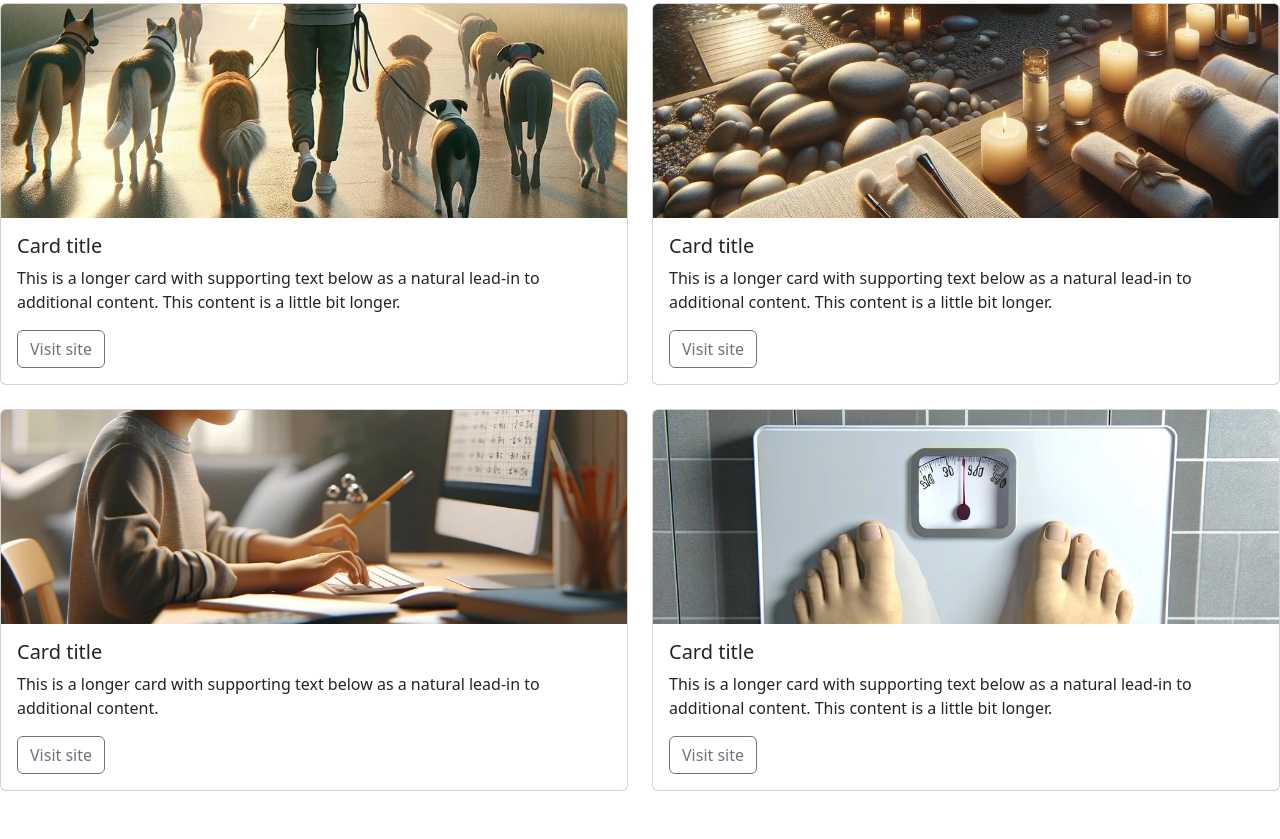
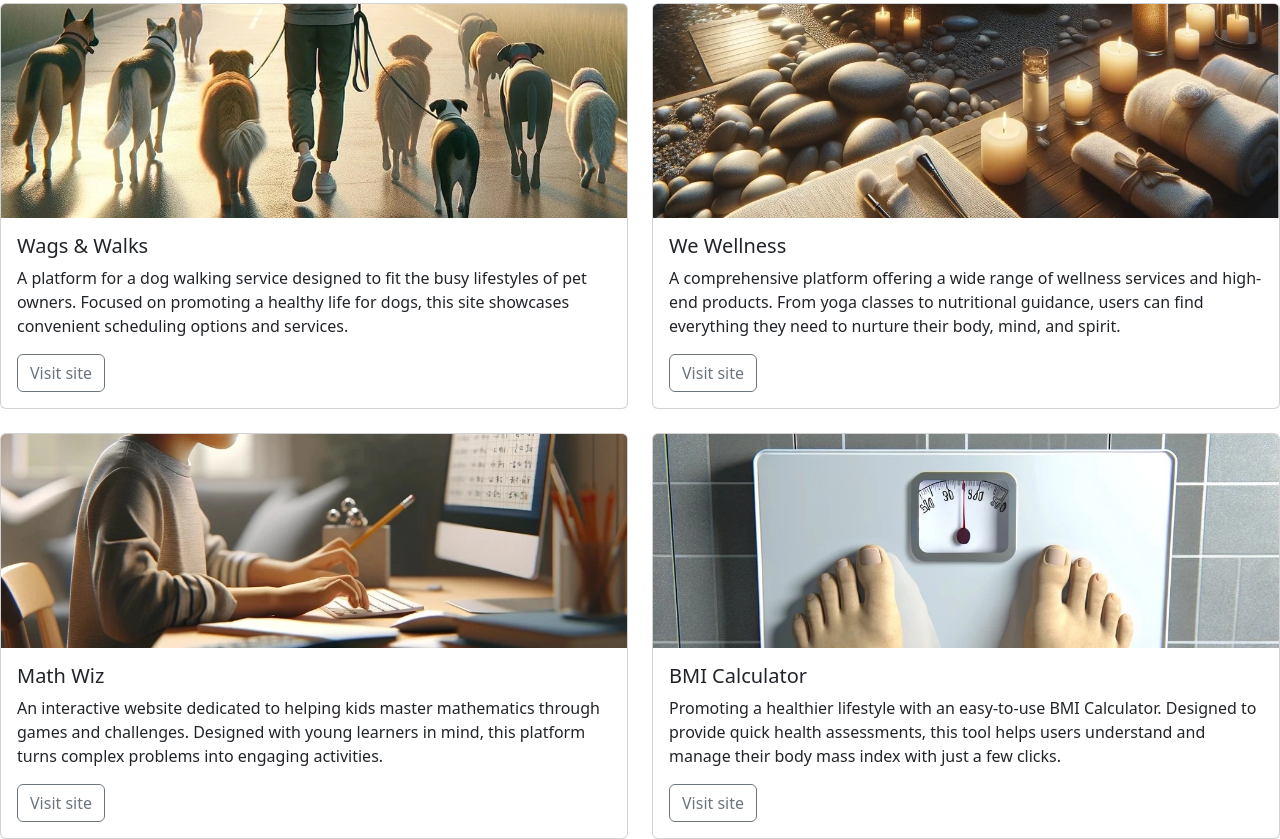
Before and after one commit to PrajaktaSarnaik/bootstrap-portfolio-website, a plain HTML site: page index.html in a window 1280 px wide. Shown: the part 880-1719 px from the top of the page. Before the commit the page ends 1671 px from the top, so only its background shows below. Drawn offline with nearby package versions, Linux system fonts and the light colour scheme.

Commit message:
Added cards headings and description for each heading

```diff
--- a/index.html
+++ b/index.html
@@ -103,20 +103,26 @@
     <div class="row row-cols-1 row-cols-md-2 g-4">
       <div class="col">
         <div class="card">
-          <img src="assets/images/wags-and-walks.webp" class="card-img-top" alt="A man walking several dogs early in the morning">
+          <img src="assets/images/wags-and-walks.webp" class="card-img-top"
+            alt="A man walking several dogs early in the morning">
           <div class="card-body">
-            <h5 class="card-title">Card title</h5>
-            <p class="card-text">This is a longer card with supporting text below as a natural lead-in to additional content. This content is a little bit longer.</p>
+            <h5 class="card-title">Wags & Walks</h5>
+            <p class="card-text">A platform for a dog walking service designed to fit the busy lifestyles of pet owners.
+              Focused on promoting a healthy life for dogs, this site showcases convenient scheduling options and
+              services.</p>
             <a href="#" class="btn btn-outline-secondary">Visit site</a>
           </div>
         </div>
       </div>
       <div class="col">
         <div class="card">
-          <img src="assets/images/we-wellness.webp" class="card-img-top" alt=" A spa with candles towels and natural material">
+          <img src="assets/images/we-wellness.webp" class="card-img-top"
+            alt=" A spa with candles towels and natural material">
           <div class="card-body">
-            <h5 class="card-title">Card title</h5>
-            <p class="card-text">This is a longer card with supporting text below as a natural lead-in to additional content. This content is a little bit longer.</p>
+            <h5 class="card-title">We Wellness</h5>
+            <p class="card-text">A comprehensive platform offering a wide range of wellness services and high-end
+              products. From yoga classes to nutritional guidance, users can find everything they need to nurture their
+              body, mind, and spirit.</p>
             <a href="#" class="btn btn-outline-secondary">Visit site</a>
           </div>
         </div>
@@ -125,18 +131,23 @@
         <div class="card">
           <img src="assets/images/math-wiz.webp" class="card-img-top" alt="A child practicing math at a computer">
           <div class="card-body">
-            <h5 class="card-title">Card title</h5>
-            <p class="card-text">This is a longer card with supporting text below as a natural lead-in to additional content.</p>
+            <h5 class="card-title">Math Wiz</h5>
+            <p class="card-text">An interactive website dedicated to helping kids master mathematics through games and
+              challenges. Designed with young learners in mind, this platform turns complex problems into engaging
+              activities.</p>
             <a href="#" class="btn btn-outline-secondary">Visit site</a>
           </div>
         </div>
       </div>
       <div class="col">
         <div class="card">
-          <img src="assets/images/bmi-calculator.webp" class="card-img-top" alt="Weighing scales seen from the first person view of the person standing on the scales">
+          <img src="assets/images/bmi-calculator.webp" class="card-img-top"
+            alt="Weighing scales seen from the first person view of the person standing on the scales">
           <div class="card-body">
-            <h5 class="card-title">Card title</h5>
-            <p class="card-text">This is a longer card with supporting text below as a natural lead-in to additional content. This content is a little bit longer.</p>
+            <h5 class="card-title">BMI Calculator</h5>
+            <p class="card-text">Promoting a healthier lifestyle with an easy-to-use BMI Calculator. Designed to provide
+              quick health assessments, this tool helps users understand and manage their body mass index with just a
+              few clicks.</p>
             <a href="#" class="btn btn-outline-secondary">Visit site</a>
           </div>
         </div>
```
